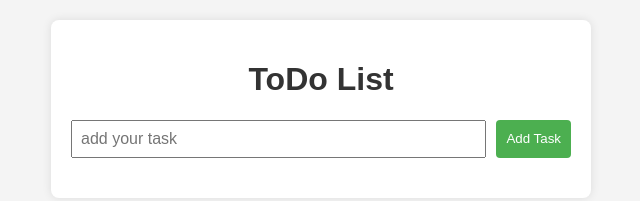
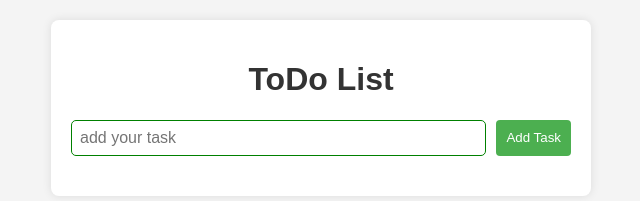
Before and after one commit to 1Yasir/todoagain, a plain HTML site: page index.html in a window 1280 px wide. Shown: the whole page, without its empty margins (319-959 px from the left). Drawn offline with Linux system fonts and the light colour scheme.

Commit message:
input styling

```diff
--- a/index.html
+++ b/index.html
@@ -48,6 +48,8 @@
       flex: 1;
       padding: 8px;
       font-size: 16px;
+      border: 1px solid green;
+      border-radius: 5px;
     }
 
     button {
@@ -105,6 +107,14 @@
     .mark{
       text-decoration: line-through;
     }
+
+
+input:focus {
+  outline: none;
+  box-shadow: 0 0 10px rgba(52, 152, 219, 0.5); /* Add a shadow on focus */
+
+}
+
   </style>
 </head>
 <body>
@@ -113,7 +123,7 @@
       <h1>ToDo List</h1>
       <div class="todo">
         <div class="todo-main">
-          <input type="text" placeholder="add your task" id="input">
+          <input type="text" id="input" placeholder="add your task ">
           <button onclick="addtask()">Add Task</button>
         </div>
         <!-- task list container  -->
```
